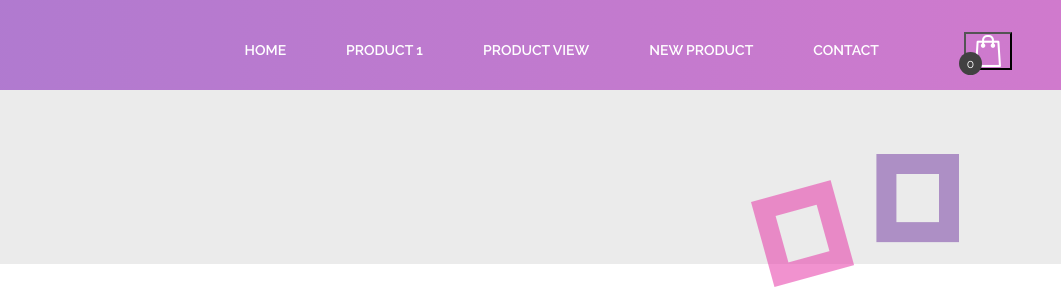
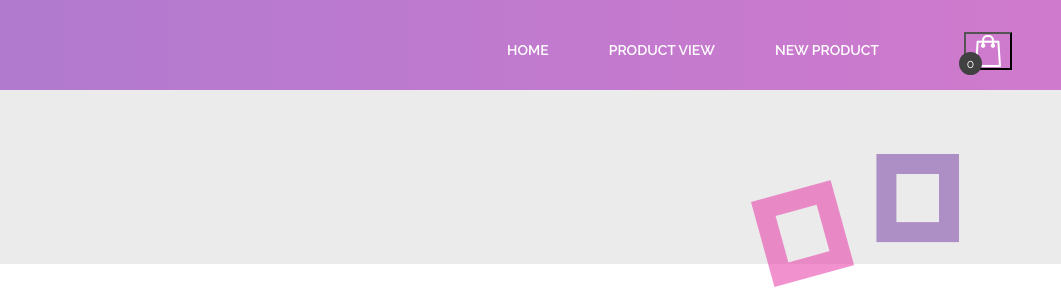
Before and after one commit to sajid9505/E-CommerceWebsite, a plain HTML site: page checkout.html in a window 1280 px wide. Shown: the top 289 px of the page, 219-1280 px from the left. Drawn offline with Linux system fonts and the light colour scheme.

Commit message:
last minute changes

```diff
--- a/checkout.html
+++ b/checkout.html
@@ -49,10 +49,8 @@
 			<!-- site menu -->
 			<ul class="main-menu">
 				<li><a href="index.html">Home</a></li>
-				<li><a href="#"> Product 1 </a></li>
 				<li><a href="product.html">Product View</a></li>
 				<li><a href="checkout.html">New Product</a></li>
-				<li><a href="contact.html">Contact</a></li>
 			</ul>
 		</div>
 	</header>
```
Also changed, not shown: cart.html (+0 -2 lines), index.html (+0 -2 lines), product.html (+0 -2 lines).
